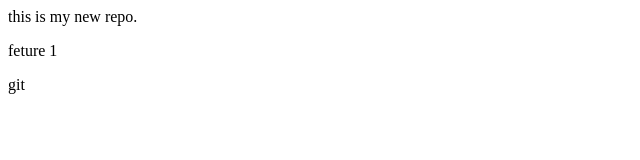
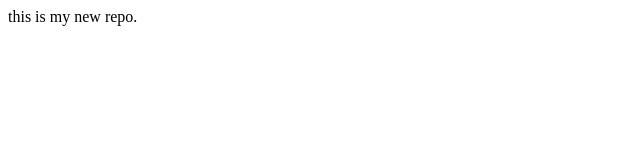
Before and after one commit to sonal-16194/LocalRepo, a plain HTML site: page index.html in a window 1280 px wide. Shown: the full height of the page, 0-640 px from the left. Drawn offline with Linux system fonts and the light colour scheme.

Commit message:
Update index.html

```diff
--- a/index.html
+++ b/index.html
@@ -1,2 +1 @@
 <p> this is my new repo.</p>
-<p> feture 1 </p>git
```
